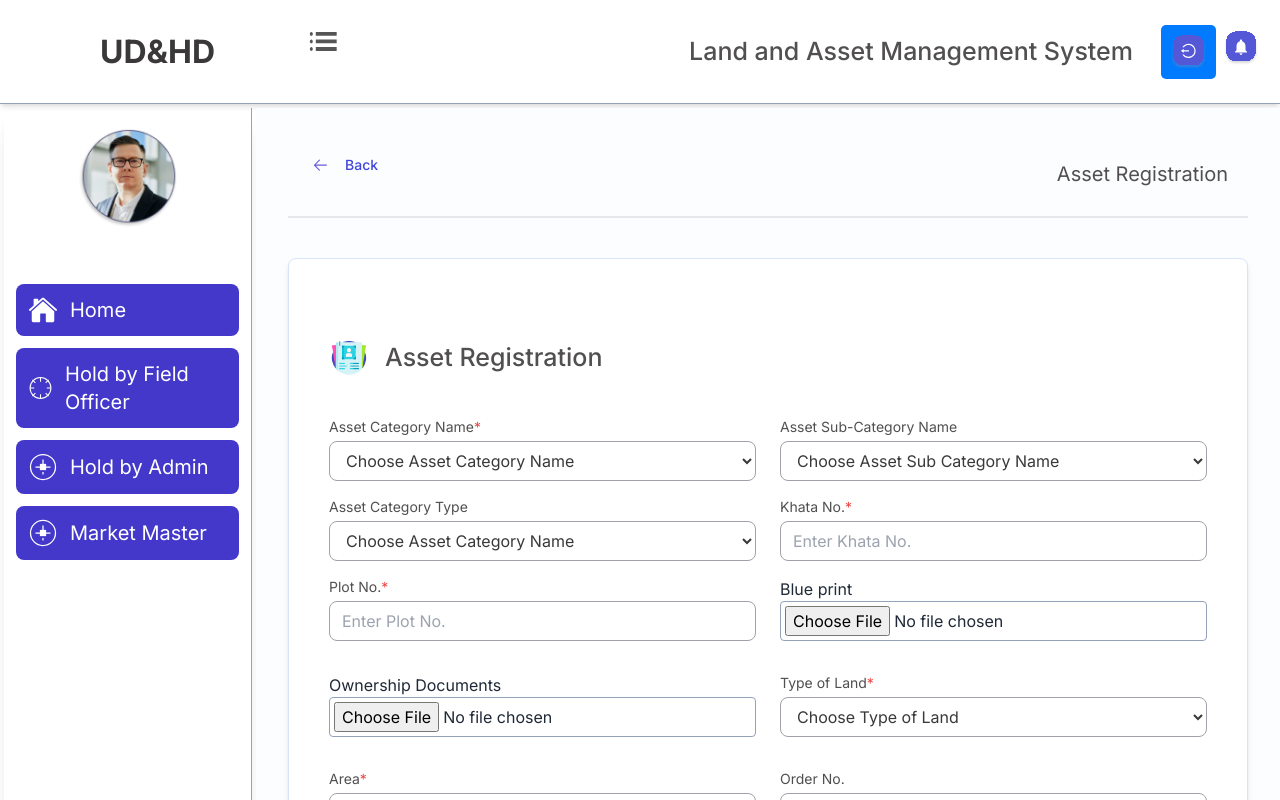
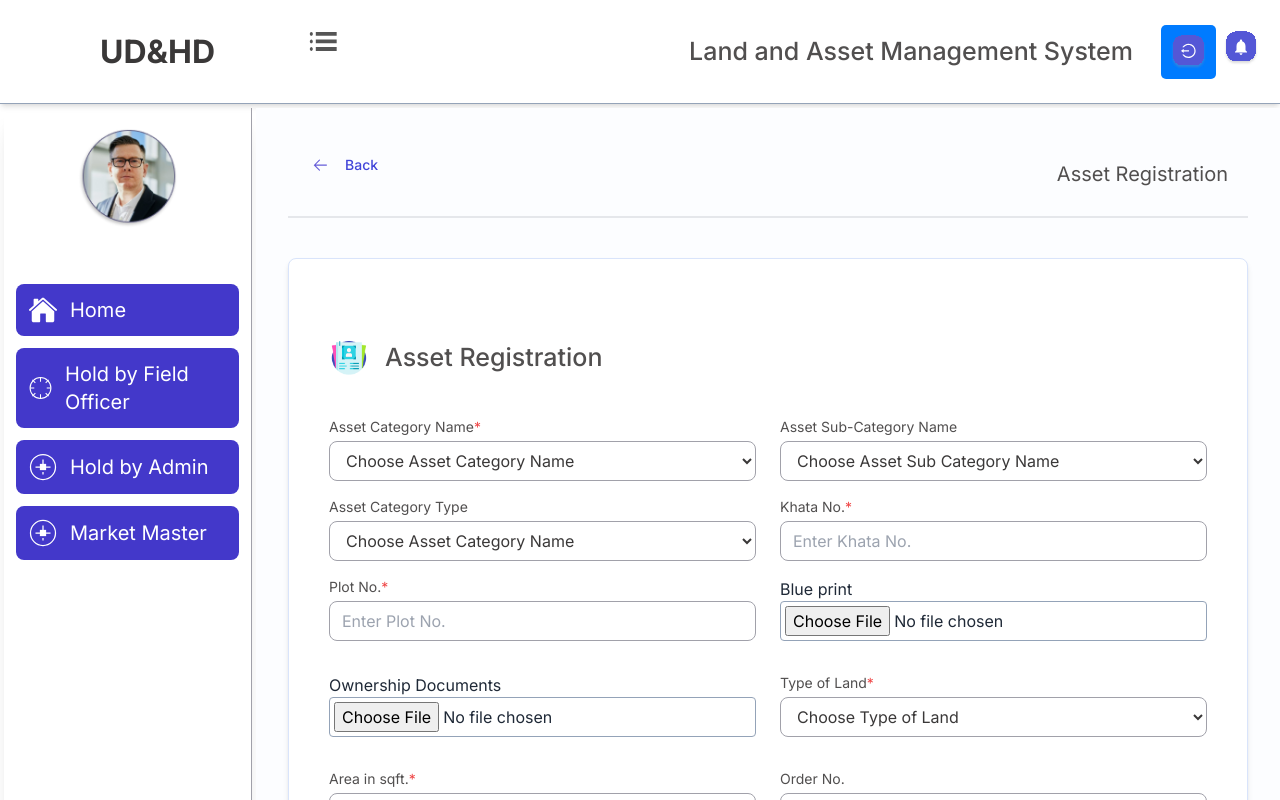
Before and after one commit to aadrika123/J-LAMS, a Next.js app in the folder frontend/: page /lams/apply/form in a window 1280 px wide. Shown: the top 800 px of the page. Built offline with nearby package versions, Linux system fonts and the light colour scheme.

Commit message:
add the change of the name of the area to area in sqft

```diff
--- a/frontend/src/components/JuidcoAssets/pages/Ems/Dashboard/Index.tsx
+++ b/frontend/src/components/JuidcoAssets/pages/Ems/Dashboard/Index.tsx
@@ -1510,7 +1510,7 @@ export const DashboardMain = () => {
                       value={values.area}
                       error={errors.area}
                       touched={touched.area}
-                      label="Area"
+                      label="Area in sqft."
                       name="area"
                       type="text"
                       placeholder={"in sqft."}
```
